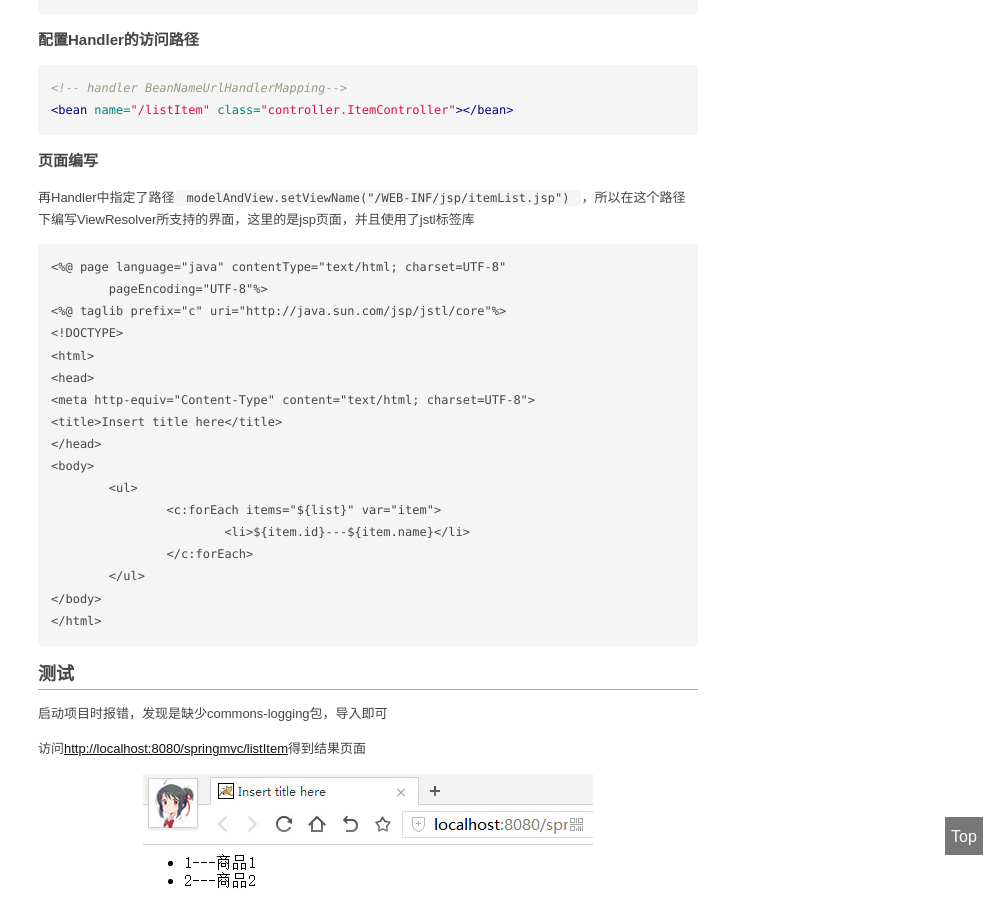
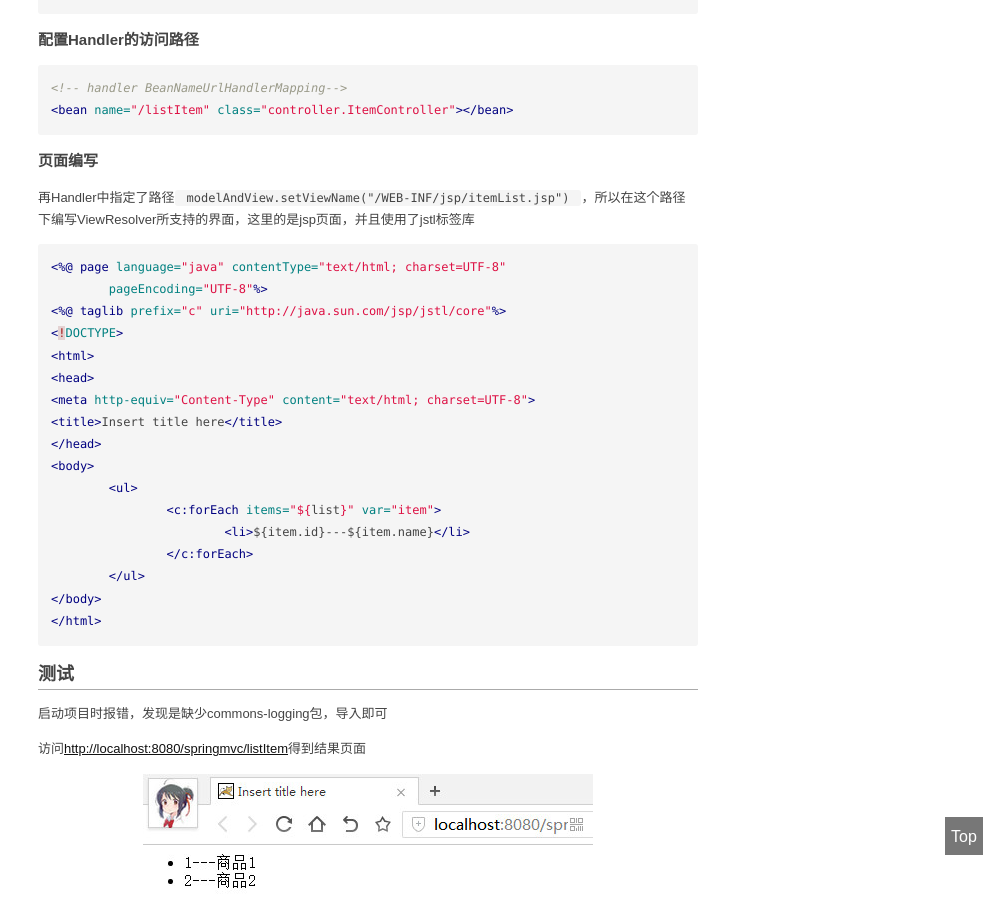
Before and after one commit to TMaize/tmaize-blog, a Jekyll site: the page built from _posts/2017-06-11-spring-web-mvc-运行流程-代码编写.md, in a window 1280 px wide and 900 px high, scrolled down 5399 px. Shown: the whole window, without its empty margins (272-1280 px from the left). Built offline with Jekyll 4.4.1, drawn with Linux system fonts in a browser that asks for light colours.

Commit message:
修改文章

````diff
--- a/_posts/2017-06-11-spring-web-mvc-运行流程-代码编写.md
+++ b/_posts/2017-06-11-spring-web-mvc-运行流程-代码编写.md
@@ -194,7 +194,7 @@ public class ItemController implements Controller{
 
 再Handler中指定了路径`modelAndView.setViewName("/WEB-INF/jsp/itemList.jsp")`，所以在这个路径下编写ViewResolver所支持的界面，这里的是jsp页面，并且使用了jstl标签库
 
-```
+```jsp
 <%@ page language="java" contentType="text/html; charset=UTF-8"
 	pageEncoding="UTF-8"%>
 <%@ taglib prefix="c" uri="http://java.sun.com/jsp/jstl/core"%>
````
